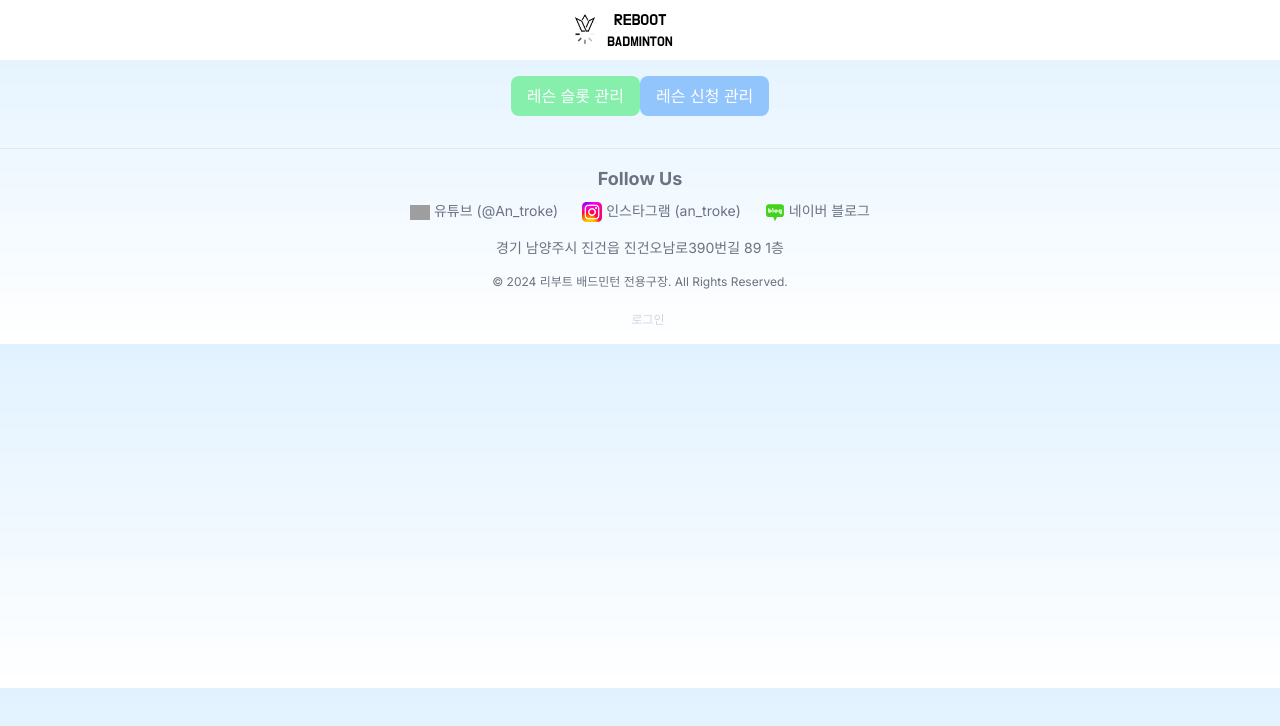
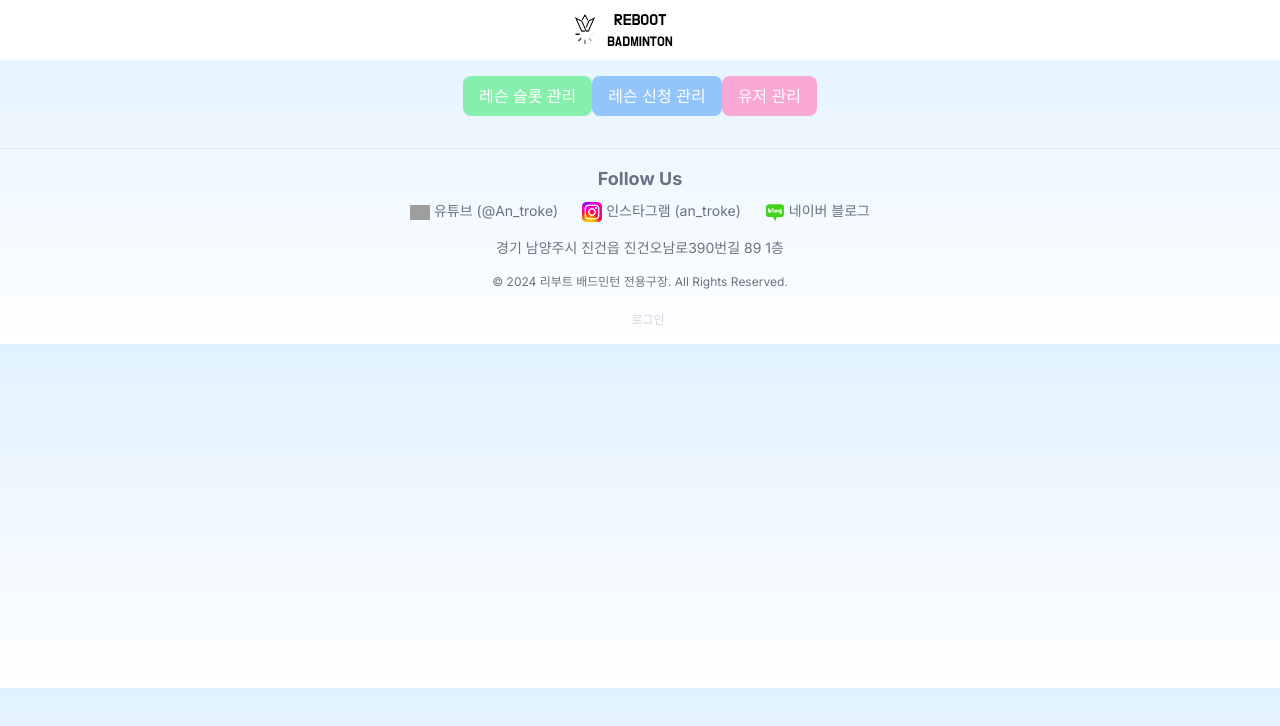
Before and after one commit to reboot-badminton/reboot-homepage, a Next.js app: page /manage in a window 1280 px wide. Shown: the top 726 px of the page. Built offline with nearby package versions, Linux system fonts and the light colour scheme; grey boxes are pictures that could not be loaded.

Commit message:
Add user manage button

```diff
--- a/app/manage/page.tsx
+++ b/app/manage/page.tsx
@@ -15,6 +15,12 @@ export default function Manage() {
       >
         레슨 신청 관리
       </Link>
+      <Link
+        href="/manage/users"
+        className="inline-block py-2 px-4 bg-pink-300 rounded-lg text-white transition duration-300 ease-in-out hover:brightness-110"
+      >
+        유저 관리
+      </Link>
     </div>
   );
 }
```
